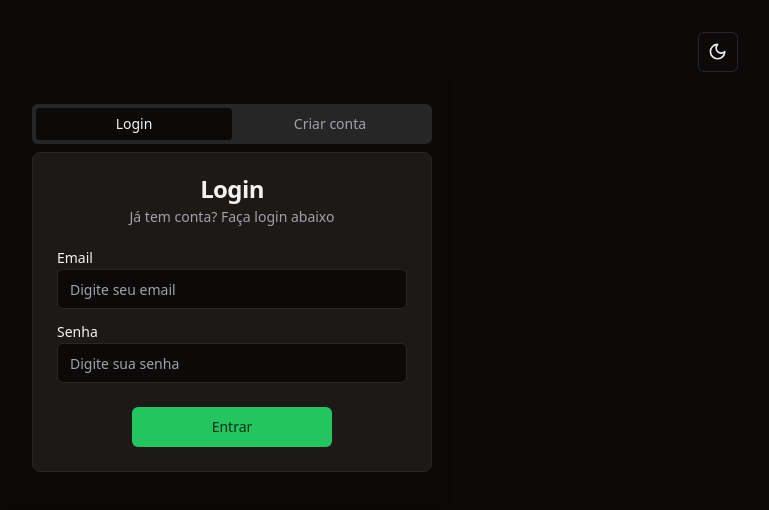
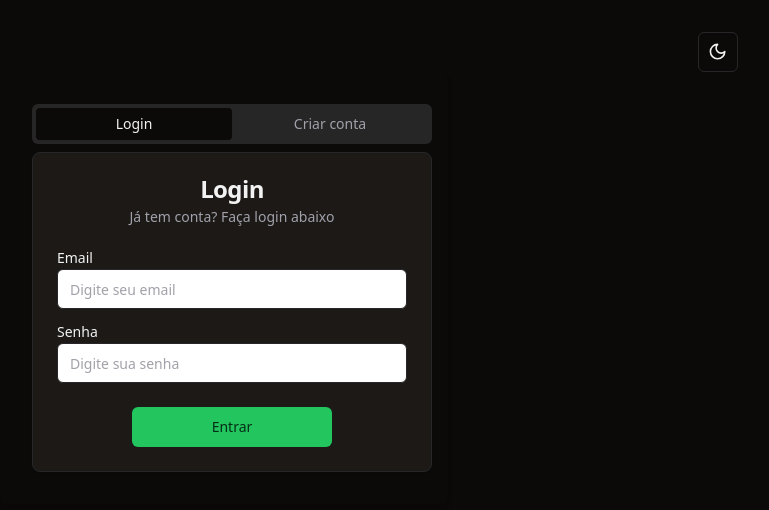
Before and after one commit to AlexsandroLBS/projeto-cardapio, a React (Vite) app in the folder cardapio-web/: page /login in a window 1280 px wide. Shown: the top 510 px of the page, without its empty margins (416-1185 px from the left). Built offline with nearby package versions, Linux system fonts and the light colour scheme.

Commit message:
Adicao do caso de erro no valor do input

```diff
--- a/cardapio-web/src/components/ui/input.tsx
+++ b/cardapio-web/src/components/ui/input.tsx
@@ -3,16 +3,18 @@
 import { cn } from "@/lib/utils"
 
 export interface InputProps
-  extends React.InputHTMLAttributes<HTMLInputElement> {}
+  extends React.InputHTMLAttributes<HTMLInputElement> {
+    error?: boolean
+  }
 
 const Input = React.forwardRef<HTMLInputElement, InputProps>(
-  ({ className, type, ...props }, ref) => {
+  ({ className, type, error, ...props }, ref) => {
     return (
       <input
         type={type}
         className={cn(
-          "flex h-10 w-full rounded-md border border-input bg-background px-3 py-2 text-sm ring-offset-background file:border-0 file:bg-transparent file:text-sm file:font-medium placeholder:text-muted-foreground focus-visible:outline-none focus-visible:ring-2 focus-visible:ring-ring focus-visible:ring-offset-2 disabled:cursor-not-allowed disabled:opacity-50",
-          className
+          "flex h-10 w-full rounded-md border px-3 py-2 text-sm ring-offset-background file:border-0 file:bg-transparent file:text-sm file:font-medium placeholder:text-muted-foreground focus-visible:outline-none focus-visible:ring-2 focus-visible:ring-ring focus-visible:ring-offset-2 disabled:cursor-not-allowed disabled:opacity-50",
+          error ? "ring-red-500 focus-visible:ring-red-500" : "border-input",
         )}
         ref={ref}
         {...props}
```
